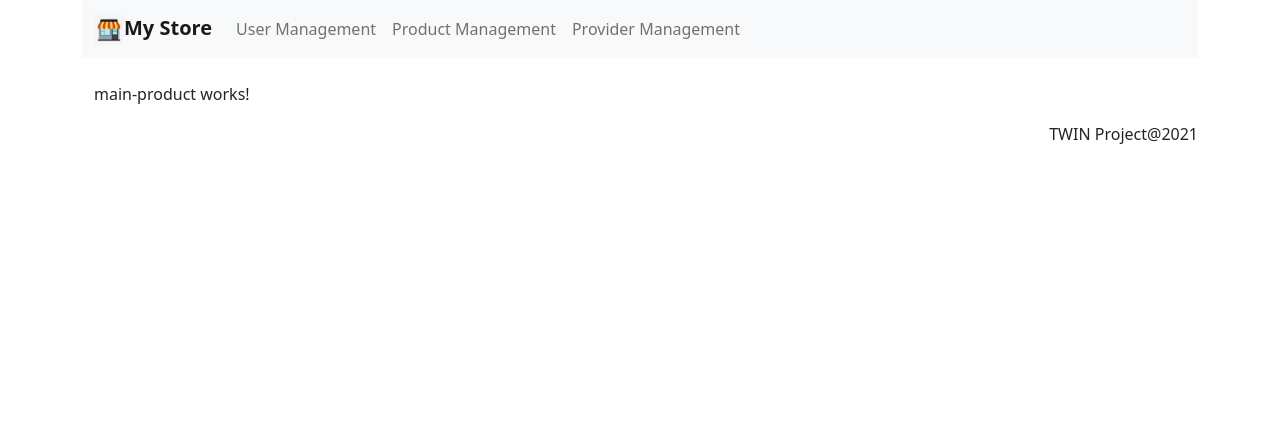
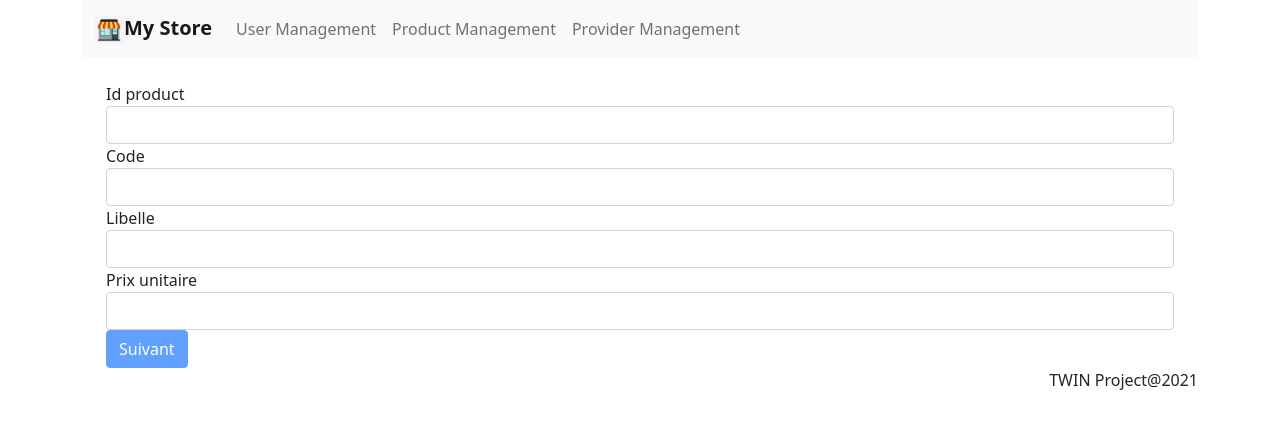
Before and after one commit to azzabihamza/AngularApp4Twin, an Angular app: page /mainproduct in a window 1280 px wide. Shown: the top 428 px of the page. Built offline with nearby package versions, Linux system fonts and the light colour scheme.

Commit message:
form add product template driven validation

```diff
--- /dev/null
+++ b/src/app/add-product-td/add-product-td.component.css
@@ -0,0 +1,3 @@
+.form-control.ng-touched.ng-invalid {
+    border: 2px solid red;
+}
--- /dev/null
+++ b/src/app/add-product-td/add-product-td.component.html
@@ -0,0 +1,68 @@
+<form>
+	<div class="form-group">
+		<label for="id_Product">Id product</label>
+        <input type="text" ngModel name="idProduct" #idProduct="ngModel" id="id_Product" class="form-control" required>
+        <div class="alert alert-danger" *ngIf="idProduct.touched && !idProduct.valid">
+            <div *ngIf="idProduct.errors.required">Id product is required</div>
+        </div>
+	</div>
+	<div class="form-group">
+		<label for="code">Code</label>
+        <input type="text" pattern="[a-zA-Z-0-9]{8}" ngModel name="code" #code="ngModel" id="code" class="form-control" required>
+        <div class="alert alert-danger" *ngIf="code.touched && !code.valid">
+            <div *ngIf="code.errors.required">code is required</div>
+            <div *ngIf="code.errors.pattern">code not valide must be 8 caractere with no special caractere </div>
+        </div>
+	</div>
+	<div class="form-group">
+		<label for="libelle">Libelle</label>
+        <input type="text" minlength="3" ngModel name="libelle" #libelle="ngModel" id="libelle" class="form-control" required>
+        <div class="alert alert-danger" *ngIf="libelle.touched && !libelle.valid">
+            <div *ngIf="libelle.errors.required">libelle is required !</div>
+            <div *ngIf="libelle.errors.minlenght">libelle must be more than 3 caractere</div>
+        </div>
+	</div>
+	<div class="form-group">
+		<label for="prix">Prix unitaire</label>
+        <input type="text" pattern="[1-9][0-9]*" ngModel name="prix" #prix="ngModel" id="prix" class="form-control" required>
+        <div class="alert alert-danger" *ngIf="prix.touched && !prix.valid">
+            <div *ngIf="prix.errors.required">prix is required !</div>
+            <div *ngIf="prix.errors.pattern"> prix not valid !</div>
+        </div>
+    </div>
+
+	<button class="btn btn-primary" type="submit" [disabled]="!idProduct.valid || !code.valid || !libelle.valid || !prix.valid" (click)="toggleNext()" *ngIf="!show"> Suivant </button>
+    <ng-container *ngIf="show">
+        <div class="form-group">
+            <label for="id_Detail">Id details product</label>
+            <input type="text" ngModel name="idDetail" #idDetail="ngModel" id="id_Detail" class="form-control" required>
+            <div class="alert alert-danger" *ngIf="idDetail.touched && !idDetail.valid">
+                <div *ngIf="idDetail.errors.required">Id details product is required</div>
+            </div>
+        </div>
+        <div class="form-group">
+            <label for="dateCreation">Date creation </label>
+            <input type="text" ngModel name="dateCreation" #dateCreation="ngModel" id="dateCreation" class="form-control">
+            <div class="alert alert-danger" *ngIf="dateCreation.touched && !dateCreation.valid">
+                <div *ngIf="dateCreation.errors.required">date creation product is required</div>
+            </div>
+        </div>
+        <div class="form-group">
+            <label for="dateModification">Date derniere modification </label>
+            <input type="text" ngModel name="dateModification" #dateModification="ngModel" id="dateModification" class="form-control">
+            <div class="alert alert-danger" *ngIf="dateModification.touched && !dateModification.valid">
+                <div *ngIf="dateModification.errors.required">date Modification product is required</div>
+            </div>
+        </div>
+        <div class="form-group">
+            <label for="category_Product">Category product</label>
+            <select class="form-select" name="categoryProduct" id="category_Product">
+                <option value="Electromenager">Electromenager</option>
+                <option value="Alimentaire">Alimentaire</option>
+                <option value="Quincaillerie">Quincaillerie</option>
+            </select>
+
+        </div>
+        <button class="btn btn-primary" type="submit"> Suivant </button>
+    </ng-container>
+</form>
--- /dev/null
+++ b/src/app/add-product-td/add-product-td.component.ts
@@ -0,0 +1,19 @@
+import { Component, OnInit } from '@angular/core';
+
+@Component({
+  selector: 'app-add-product-td',
+  templateUrl: './add-product-td.component.html',
+  styleUrls: ['./add-product-td.component.css']
+})
+export class AddProductTDComponent implements OnInit {
+  public show:boolean = false;
+  constructor() { }
+
+  ngOnInit(): void {
+  }
+
+  toggleNext(){
+    this.show = !this.show;
+  }
+
+}
--- a/src/app/app.module.ts
+++ b/src/app/app.module.ts
@@ -12,6 +12,7 @@ import { MainProviderComponent } from './main-provider/main-provider.component';
 import { NotFoundPageComponent } from './not-found-page/not-found-page.component';
 import { HomeComponent } from './home/home.component';
 import { MainUserComponent } from './main-user/main-user.component';
+import { AddProductTDComponent } from './add-product-td/add-product-td.component';
 
 @NgModule({
   declarations: [
@@ -23,7 +24,8 @@ import { MainUserComponent } from './main-user/main-user.component';
     MainProviderComponent,
     NotFoundPageComponent,
     HomeComponent,
-    MainUserComponent
+    MainUserComponent,
+    AddProductTDComponent
   ],
   imports: [
     BrowserModule,
--- a/src/app/main-product/main-product.component.html
+++ b/src/app/main-product/main-product.component.html
@@ -1 +1,3 @@
-<p>main-product works!</p>
+<div class="container">
+    <app-add-product-td></app-add-product-td>
+</div>
```
Also changed, not shown: 1 other file (tests, documents, lock files or other folders).
